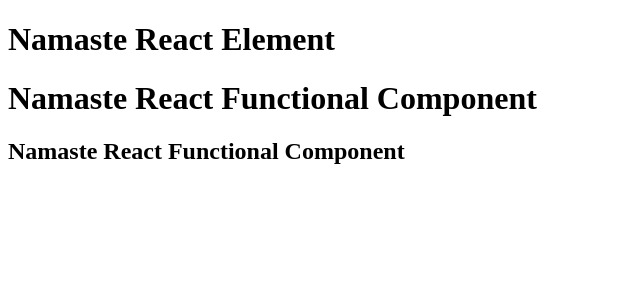
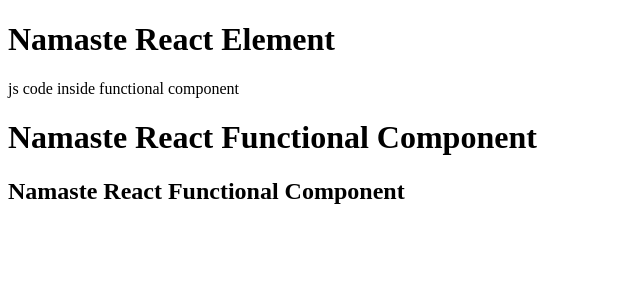
Before and after one commit to subhankari2/ReactJS_Series, a React (Vite) app: page / in a window 1280 px wide. Shown: the top 300 px of the page, without its empty margins (0-640 px from the left). Built offline with nearby package versions, Linux system fonts and the light colour scheme.

Commit message:
any js code inside functional component

```diff
--- a/App.js
+++ b/App.js
@@ -4,10 +4,13 @@
       const headerElement=(
         <h1 id="h1" key="h1">Namaste React Element</h1>
       )
+      var xyz="js code inside functional component"
       const HeaderComponent1=()=>{
         return (
         <div>
           {headerElement}
+          {console.log(xyz)}
+          {xyz}
           <h1>Namaste React Functional Component</h1>
           <h2>Namaste React Functional Component</h2>
         </div>
```
